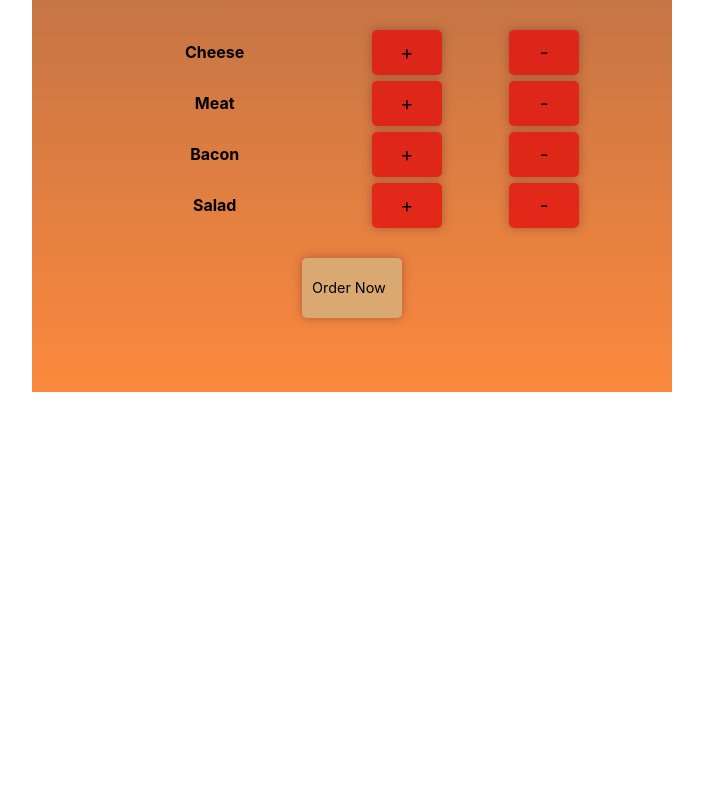
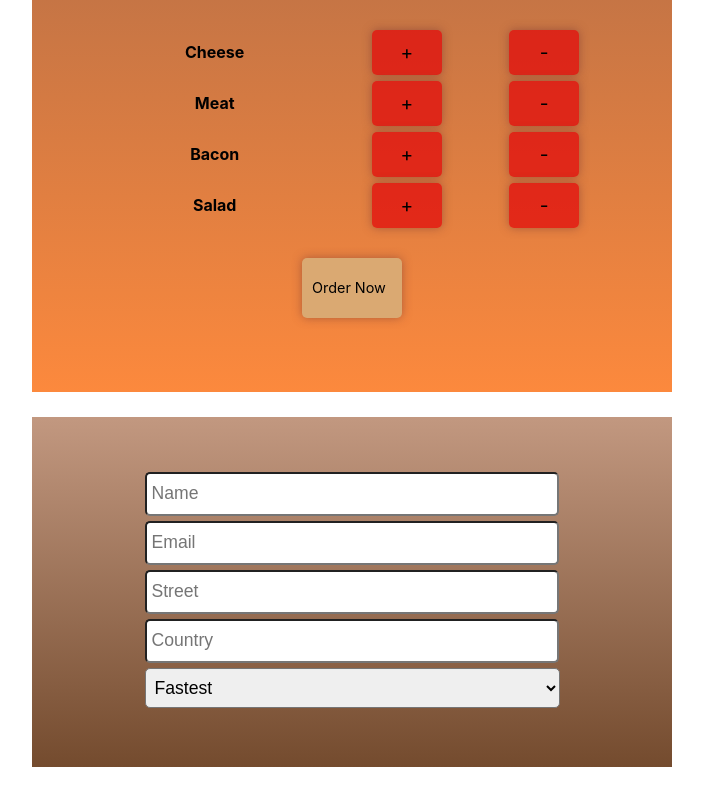
Before and after one commit to Burhan-Rashid/burger-builder, a React (Create React App) app: page / in a window 1280 px wide. Shown: the part 684-1477 px from the top of the page, without its empty margins (288-991 px from the left). Before the commit the page ends 1101 px from the top, so only its background shows below. Built offline with nearby package versions, Linux system fonts and the light colour scheme.

Commit message:
Added user details form

```diff
--- a/src/components/Burger/Burger.css
+++ b/src/components/Burger/Burger.css
@@ -3,6 +3,7 @@
   margin: auto;
   height: 250px;
   overflow: scroll;
+  overflow-x: hidden;
   text-align: center;
   font-weight: bold;
   font-size: 1.2rem;
--- /dev/null
+++ b/src/components/UserDetails/UserDetailsForm.css
@@ -0,0 +1,30 @@
+.UserDetailsForm {
+  display: flex;
+  width: 50%;
+  height: 350px;
+  background: linear-gradient(#c29880, #744b2e);
+  margin: 2% auto;
+  align-items: center;
+  justify-content: center;
+}
+
+.UserDetailsForm input {
+  display: flex;
+  height: 30px;
+  width: 400px;
+  outline: none;
+  border-radius: 5px;
+  padding: 5px;
+  font-size: 1.1rem;
+  margin-bottom: 5px;
+}
+.UserDetailsForm select {
+  display: flex;
+  height: 40px;
+  width: 415px;
+  outline: none;
+  border-radius: 5px;
+  padding: 5px;
+  font-size: 1.1rem;
+  margin-bottom: 5px;
+}
--- /dev/null
+++ b/src/components/UserDetails/UserDetailsForm.js
@@ -0,0 +1,21 @@
+import React from 'react'
+import "./UserDetailsForm.css"
+
+function UserDetailsForm() {
+    return (
+        <div className="UserDetailsForm">
+            <form>
+                <input type="text" placeholder="Name" />
+                <input type="text" placeholder="Email" />
+                <input type="text" placeholder="Street" />
+                <input type="text" placeholder="Country" />
+                <select >
+                    <option value="fastest" label="Fastest"></option>
+                    <option value="cheapest" label="Cheapest"></option>
+                </select>
+            </form>
+        </div>
+    )
+}
+
+export default UserDetailsForm
--- a/src/containers/BurgerBuilder/BurgerBuilder.js
+++ b/src/containers/BurgerBuilder/BurgerBuilder.js
@@ -1,12 +1,14 @@
 import React from 'react'
 import BuildControls from '../../components/BuildControls/BuildControls'
 import Burger from "../../components/Burger/Burger"
+import UserDetailsForm from '../../components/UserDetails/UserDetailsForm'
 
 function BurgerBuilder() {
     return (
         <div>
             <Burger />
             <BuildControls />
+            <UserDetailsForm />
         </div>
     )
 }
```
